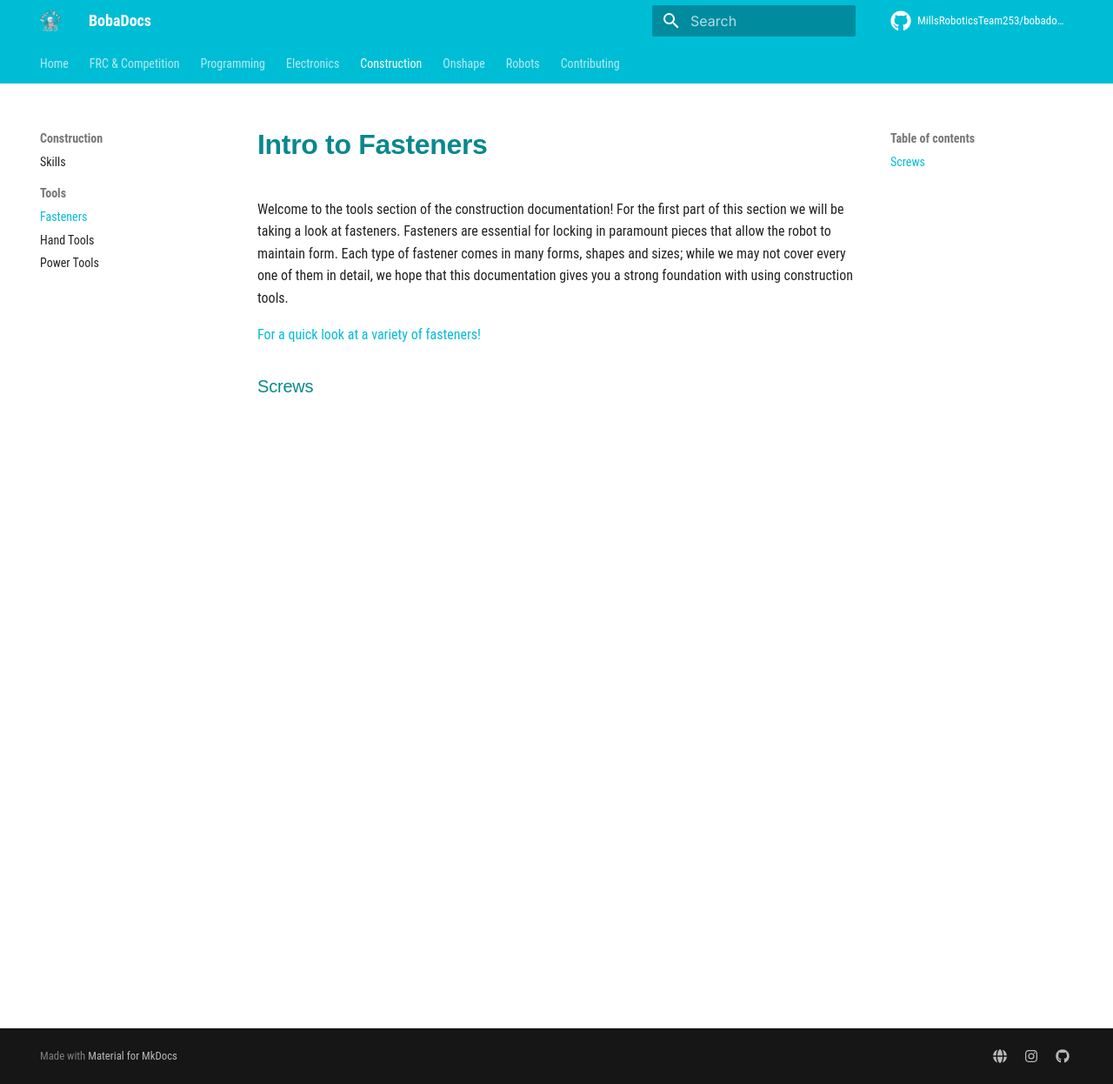
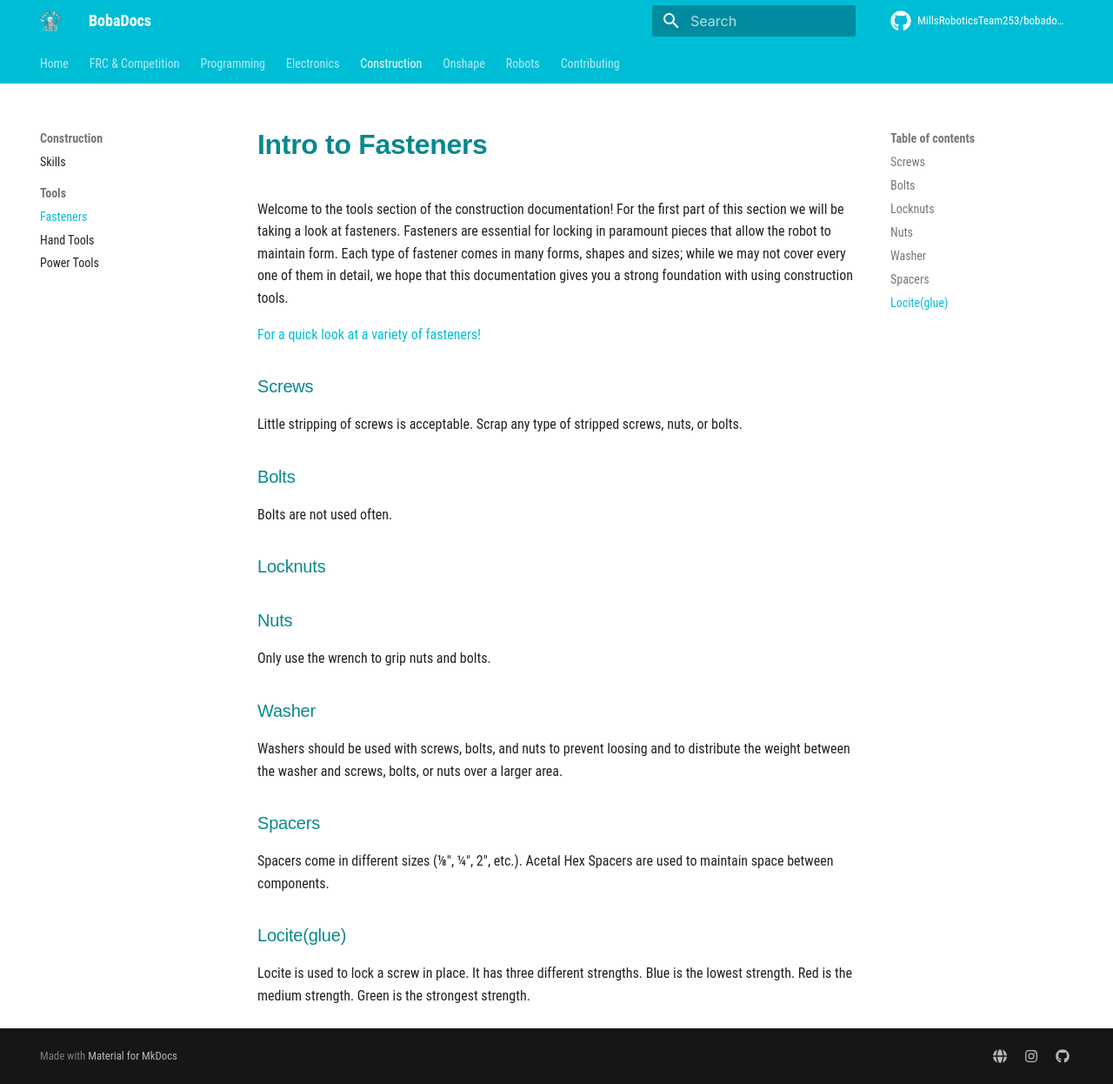
Before and after one commit to bobabots253/bobadocs, an MkDocs documentation site: the page built from docs/construction/tools/fasteners.md, in a window 1280 px wide and 1246 px high. Shown: the whole window at 87% size. Built offline with MkDocs 1.6.1 and Material for MkDocs 9.7.7, drawn with Linux system fonts in a browser that asks for light colours; comment, search, counter and statistics services are not loaded.

Commit message:
# Intro to Fasteners
Welcome to the tools section of the construction documentation! For the first part of this section we will be taking a look at fasteners. Fasteners are essential for locking in paramount pieces that allow the robot to maintain form. Each type of fastener comes in many forms, shapes and sizes; while we may not cover every one of them in detail, we hope that this documentation gives you a strong foundation with using construction tools.

[For a quick look at a variety of fasteners!](https://www.boltdepot.com/fastener-information/Printable-Tools/Type-Chart.pdf)

### Screws
Little stripping of screws is acceptable. Scrap any type of stripped screws, nuts, or bolts.

### Bolts
Bolts are not used often.

### Locknuts

### Nuts
Only use the wrench to grip nuts and bolts.

### Washer
Washers should be used with screws, bolts, and nuts to prevent loosing and to distribute the weight between the washer and screws, bolts, or nuts over a larger area.

### Spacers
Spacers come in different sizes (1/8", 1/4", 2", etc.). Acetal Hex Spacers are used to maintain space between components.

### Locite(glue)
Locite is used to lock a screw in place. It has three different strengths. Blue is the lowest strength. Red is the medium strength. Green is the strongest strength.

```diff
--- a/docs/construction/tools/fasteners.md
+++ b/docs/construction/tools/fasteners.md
@@ -5,3 +5,21 @@ Welcome to the tools section of the construction documentation! For the first pa
 [For a quick look at a variety of fasteners!](https://www.boltdepot.com/fastener-information/Printable-Tools/Type-Chart.pdf)
 
 ### Screws
+Little stripping of screws is acceptable. Scrap any type of stripped screws, nuts, or bolts.
+
+### Bolts
+Bolts are not used often.
+
+### Locknuts
+
+### Nuts
+Only use the wrench to grip nuts and bolts.
+
+### Washer
+Washers should be used with screws, bolts, and nuts to prevent loosing and to distribute the weight between the washer and screws, bolts, or nuts over a larger area.
+
+### Spacers
+Spacers come in different sizes (1/8", 1/4", 2", etc.). Acetal Hex Spacers are used to maintain space between components.
+
+### Locite(glue)
+Locite is used to lock a screw in place. It has three different strengths. Blue is the lowest strength. Red is the medium strength. Green is the strongest strength.
```
